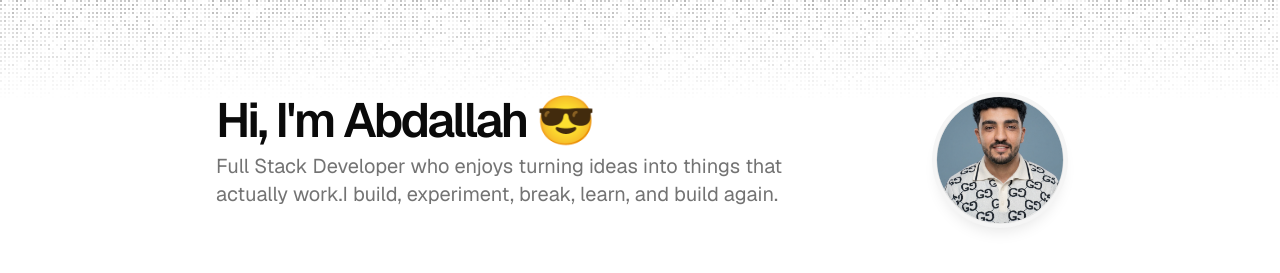
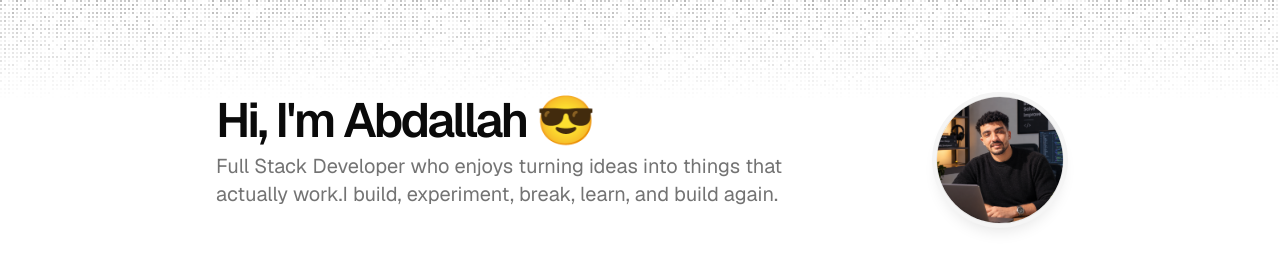
Before and after one commit to abo3tef/Abo3tef_Portfolio, a Next.js app: page / in a window 1280 px wide. Shown: the top 273 px of the page. Built offline with nearby package versions, Linux system fonts and the light colour scheme; no server answers.

Commit message:
update profile photo

```diff
--- a/src/data/resume.tsx
+++ b/src/data/resume.tsx
@@ -48,7 +48,7 @@ export const DATA = {
   url: "#",
   location: "Giza, Egypt",
   locationLink: "https://www.google.com/maps/place/giza",
-  avatarUrl: "/me/profile.jpg",
+  avatarUrl: "/me/profile.png",
   description:
     "Full Stack Developer who enjoys turning ideas into things that actually work.I build, experiment, break, learn, and build again.",
   summary:
```
Also changed, not shown: public/me/profile.jpg (deleted), public/me/profile.png (added).
